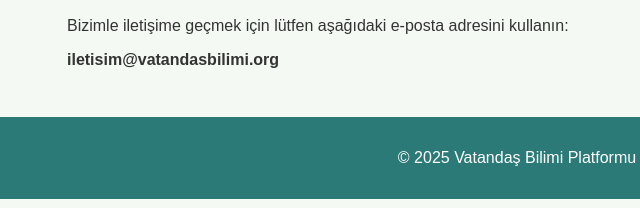
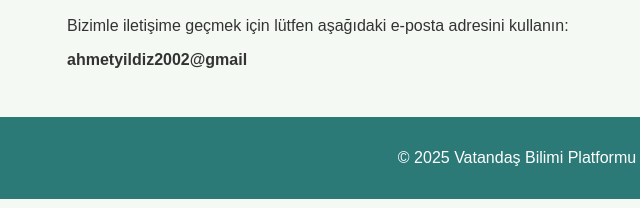
Before and after one commit to Kaluxis/vatandas-bilimi, a plain HTML site: page iletisim.html in a window 1280 px wide. Shown: the part 213-421 px from the top of the page, 123-763 px from the left. Drawn offline with Linux system fonts and the light colour scheme.

Commit message:
iletisim.html

```diff
--- a/iletisim.html
+++ b/iletisim.html
@@ -23,7 +23,7 @@
     </nav>
   </header>
   <div class="container">
-<h2>İletişim</h2><p>Bizimle iletişime geçmek için lütfen aşağıdaki e-posta adresini kullanın:</p><p><strong>iletisim@vatandasbilimi.org</strong></p>
+<h2>İletişim</h2><p>Bizimle iletişime geçmek için lütfen aşağıdaki e-posta adresini kullanın:</p><p><strong>ahmetyildiz2002@gmail</strong></p>
   </div>
   <footer>
     <p>&copy; 2025 Vatandaş Bilimi Platformu</p>
```
